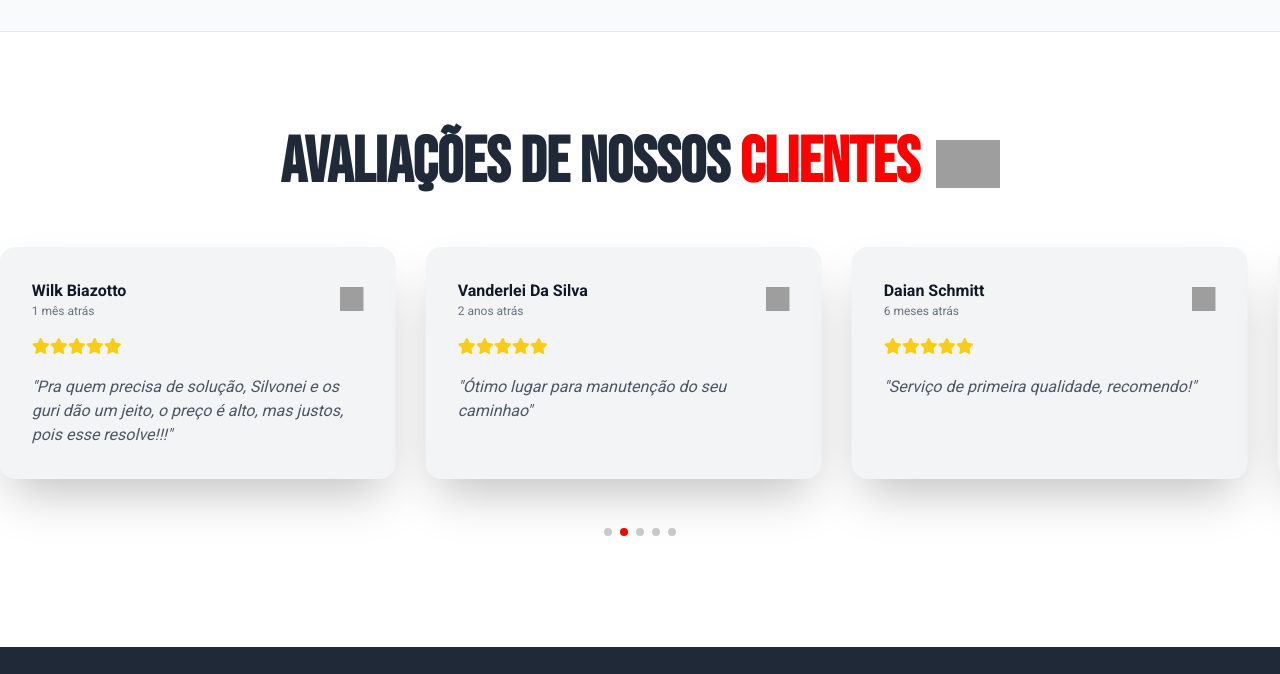
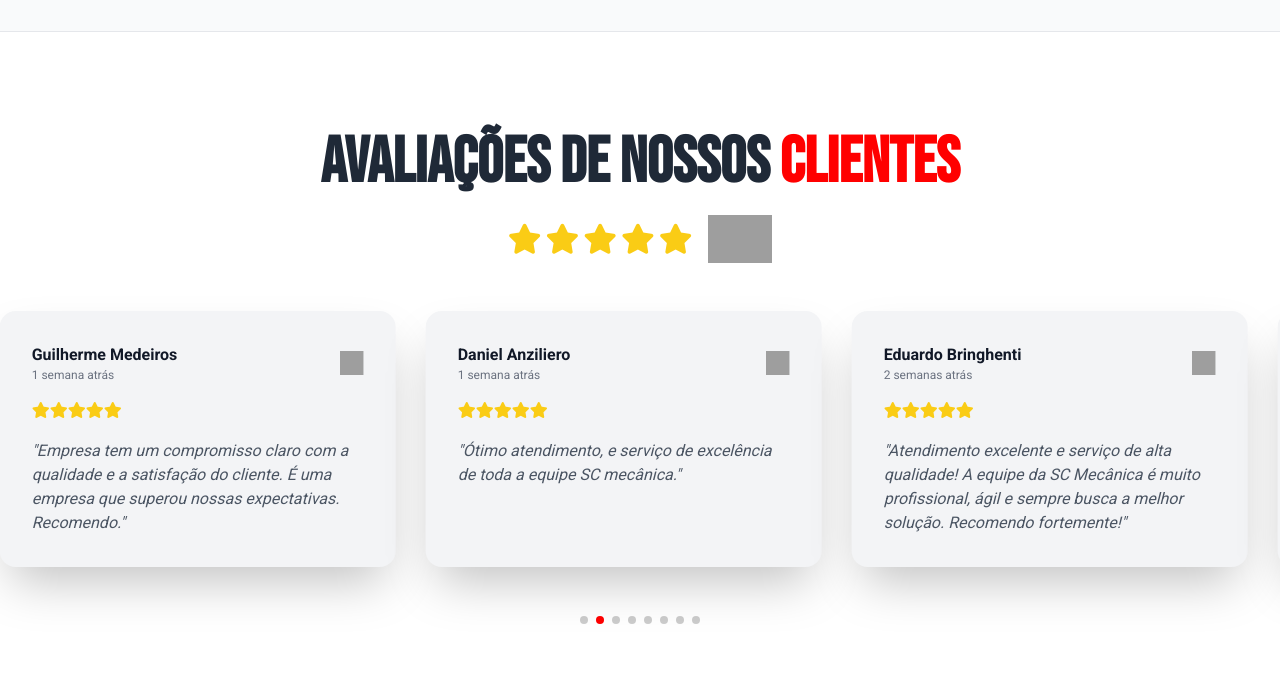
Before and after one commit to brenooliveira2102/mecanicasc, a plain HTML site: page index.html in a window 1280 px wide. Shown: the part 3780-4454 px from the top of the page. Drawn offline with nearby package versions, Linux system fonts and the light colour scheme; grey boxes are pictures that could not be loaded.

Commit message:
Update index.html

```diff
--- a/index.html
+++ b/index.html
@@ -319,9 +319,18 @@
         <!-- ===== Avaliações do Google ===== -->
         <section id="avaliacoes" class="py-16 md:py-24 bg-white">
             <div class="container mx-auto px-4">
-                 <a href="https://g.co/kgs/aUW3WNS" target="_blank" class="flex flex-wrap items-center justify-center gap-4 mb-12">
+                 <a href="https://g.co/kgs/aUW3WNS" target="_blank" class="flex flex-col items-center justify-center gap-4 mb-12">
                      <h2 class="section-title text-center">Avaliações de Nossos <span class="text-[#FF0000]">Clientes</span></h2>
-                     <img src="https://upload.wikimedia.org/wikipedia/commons/c/c1/Google_%22G%22_logo.svg" alt="Logo do Google" class="h-10 md:h-12">
+                     <div class="flex items-center gap-4">
+                        <div class="flex items-center gap-1">
+                            <i class="fa-solid fa-star text-yellow-400 text-2xl md:text-3xl"></i>
+                            <i class="fa-solid fa-star text-yellow-400 text-2xl md:text-3xl"></i>
+                            <i class="fa-solid fa-star text-yellow-400 text-2xl md:text-3xl"></i>
+                            <i class="fa-solid fa-star text-yellow-400 text-2xl md:text-3xl"></i>
+                            <i class="fa-solid fa-star text-yellow-400 text-2xl md:text-3xl"></i>
+                        </div>
+                        <img src="https://upload.wikimedia.org/wikipedia/commons/c/c1/Google_%22G%22_logo.svg" alt="Logo do Google" class="h-10 md:h-12">
+                     </div>
                  </a>
                 <div class="swiper-container-reviews">
                     <div class="swiper-wrapper" id="reviews-wrapper">
@@ -439,11 +448,14 @@
             });
 
             const reviews = [
+                { name: "Guilherme Medeiros", avatar: "", stars: 5, date: "1 semana atrás", text: "Empresa tem um compromisso claro com a qualidade e a satisfação do cliente. É uma empresa que superou nossas expectativas. Recomendo." },
+                { name: "Daniel Anziliero", avatar: "", stars: 5, date: "1 semana atrás", text: "Ótimo atendimento, e serviço de excelência de toda a equipe SC mecânica." },
+                { name: "Eduardo Bringhenti", avatar: "", stars: 5, date: "2 semanas atrás", text: "Atendimento excelente e serviço de alta qualidade! A equipe da SC Mecânica é muito profissional, ágil e sempre busca a melhor solução. Recomendo fortemente!" },
                 { name: "Wilk Biazotto", avatar: "", stars: 5, date: "1 mês atrás", text: "Pra quem precisa de solução, Silvonei e os guri dão um jeito, o preço é alto, mas justos, pois esse resolve!!!" },
+                { name: "Jucemar De Souza", avatar: "", stars: 5, date: "1 mês atrás", text: "Recomendo ótimo atendimento" },
+                { name: "Douglas Tormen", avatar: "", stars: 5, date: "3 meses atrás", text: "Serviço de qualidade e o pessoal e bem atencioso." },
                 { name: "Vanderlei Da Silva", avatar: "", stars: 5, date: "2 anos atrás", text: "Ótimo lugar para manutenção do seu caminhao" },
-                { name: "Daian Schmitt", avatar: "", stars: 5, date: "6 meses atrás", text: "Serviço de primeira qualidade, recomendo!" },
-                { name: "Jucemar De Souza", avatar: "", stars: 5, date: "1 mês atrás", text: "Recomendo ótimo atendimento" },
-                { name: "Douglas Tormen", avatar: "", stars: 5, date: "3 meses atrás", text: "Serviço de qualidade e o pessoal e bem atencioso." }
+                { name: "Daian Schmitt", avatar: "", stars: 5, date: "6 meses atrás", text: "Serviço de primeira qualidade, recomendo!" }
             ];
 
             const reviewsWrapper = document.getElementById('reviews-wrapper');
```
